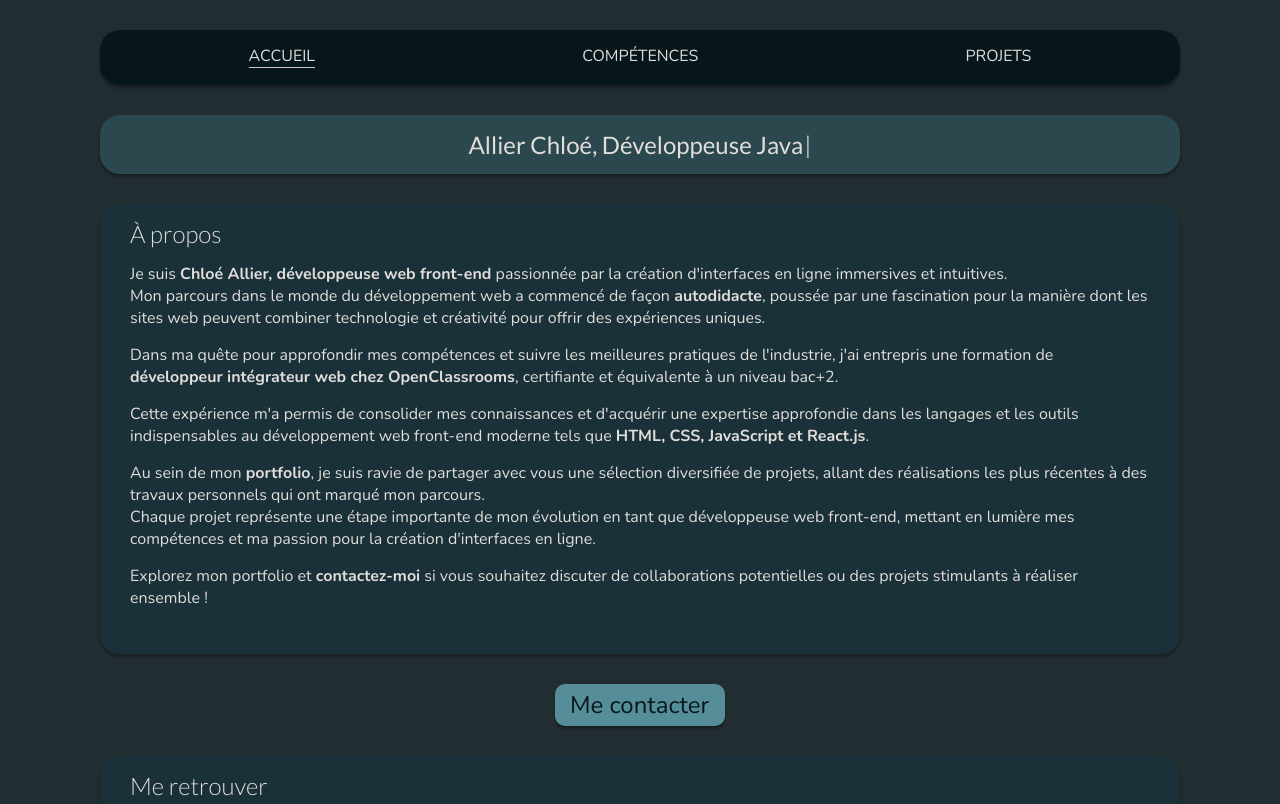
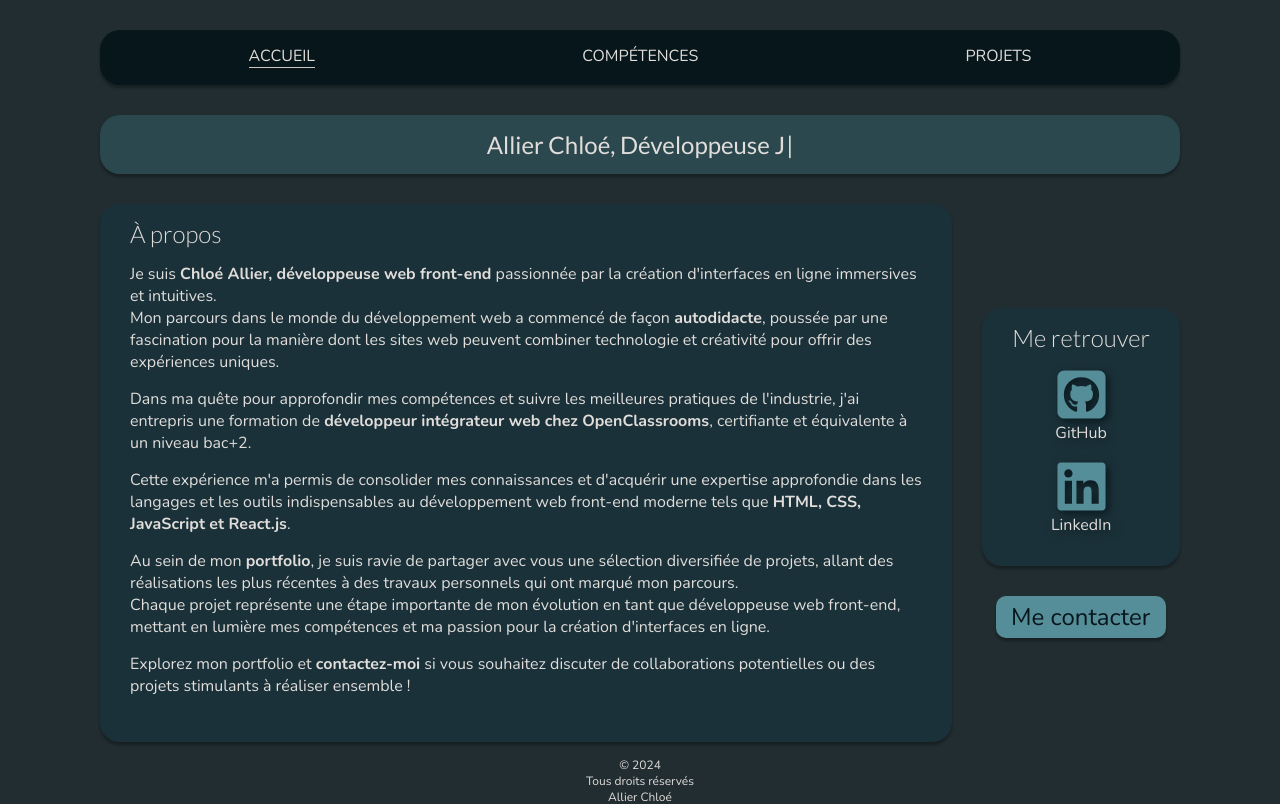
Before and after one commit to 01Chloe/Portfolio, a React (Vite) app: page / in a window 1280 px wide. Shown: the top 804 px of the page. Built offline with nearby package versions, Linux system fonts and the light colour scheme.

Commit message:
Change presentation about page desktop

```diff
--- a/public/data/projects.json
+++ b/public/data/projects.json
@@ -7,7 +7,6 @@
       "cover": "./img/pic/ArgentBank-desktop.PNG",
       "skills": ["React", "Redux", "Swagger"],
       "date": "Février 2024",
-      "tags": [],
       "links": [
         {
           "github": "https://github.com/01Chloe/ArgentBank-website"
@@ -21,7 +20,6 @@
       "cover": "./img/pic/OhMyFood-desktop.PNG",
       "skills": ["HTML", "SASS"],
       "date": "Septembre 2023",
-      "tags": [],
       "links": [
         {
           "github": "https://github.com/01Chloe/OhMyFood",
@@ -36,7 +34,6 @@
       "cover": "./img/pic/Kasa-desktop.PNG",
       "skills": ["HTML", "SASS", "React"],
       "date": "Décembre 2023",
-      "tags": [],
       "links": [
         {
           "github": "https://github.com/01Chloe/Kasa",
@@ -51,7 +48,6 @@
       "cover": "./img/pic/SpaceTourism-desktop.PNG",
       "skills": ["HTML", "SASS", "JS"],
       "date": "Mars 2023",
-      "tags": [],
       "links": [
         {
           "github": "https://github.com/01Chloe/Space-Tourism----FrontEnd-Mentor-Challenge",
@@ -66,7 +62,6 @@
       "cover": "./img/pic/SophieBluel-desktop.PNG",
       "skills": ["HTML", "CSS", "JS", "Postman"],
       "date": "Octobre 2023",
-      "tags": [],
       "links": [
         {
           "github": "https://github.com/01Chloe/Portfolio-Architecte-Sophie-Bluel"
@@ -80,7 +75,6 @@
       "cover": "./img/pic/Booki-desktop.PNG",
       "skills": ["HTML", "CSS"],
       "date": "Août 2023",
-      "tags": [],
       "links": []
     }
   ]
--- a/src/assets/styles/presentation.scss
+++ b/src/assets/styles/about.scss
@@ -35,15 +35,17 @@
       margin-bottom: 15px;
     }
   }
-  .arrow-bottom {
-    transition: transform 0.3s ease-out;
+  .btn-more-infos {
     position: absolute;
     bottom: 5px;
     left: 50%;
-    transform: translateX(-50%) rotate(0);
     width: 30px;
     height: 30px;
     z-index: 3;
+    transition: transform 0.3s ease-out;
+    transform: translateX(-50%) rotate(0);
+    background-color: transparent;
+    border: none;
     cursor: pointer;
   }
   &.open {
@@ -51,7 +53,7 @@
     &::after {
       background: transparent;
     }
-    .arrow-bottom {
+    .btn-more-infos {
       transform: translateX(-50%) rotate(-180deg);
     }
   }
@@ -82,13 +84,38 @@
   }
 }
 @media screen and (min-width: vars.$desktop) {
-  .section-about {
-    max-height: 2000px;
-    &::after {
-      background: transparent;
+  .about-container {
+    display: grid;
+    grid-template-areas:
+      "write write"
+      "about findme"
+      "about contact";
+    column-gap: 30px;
+    .section-typewriter {
+      grid-area: write;
     }
-    .arrow-bottom {
-      display: none;
+    .section-about {
+      margin: 0;
+      max-height: 2000px;
+      grid-area: about;
+      &::after {
+        background: transparent;
+      }
+      .btn-more-infos {
+        display: none;
+      }
+    }
+    .contact-btn {
+      grid-area: contact;
+      max-height: 42px;
+    }
+    .section-contact {
+      grid-area: findme;
+      margin-top: auto;
+      .about-logo-container {
+        flex-direction: column;
+        gap: 15px;
+      }
     }
   }
 }
--- a/src/assets/styles/project.scss
+++ b/src/assets/styles/project.scss
@@ -82,7 +82,6 @@
     .project-content {
       h3 {
         margin-bottom: 15px;
-        font-size: 2rem;
       }
       .project-date {
         margin-bottom: 30px;
--- a/src/components/Project.tsx
+++ b/src/components/Project.tsx
@@ -9,7 +9,6 @@ type ProjectProps = {
     cover: string
     skills: string[]
     date: string
-    tags: string[]
     links: { github?: string; demo?: string }[]
   }
 }
@@ -35,13 +34,21 @@ const Project = ({ item }: ProjectProps) => {
           (link: { github?: string; demo?: string }, index: number) => (
             <div className="projects-links-container" key={index}>
               {link.github && (
-                <a href={link.github} target="_blank">
+                <a
+                  href={link.github}
+                  target="_blank"
+                  aria-label={`Voir le code du site ${item.name}`}
+                >
                   GitHub
                 </a>
               )}
               {link.demo && (
-                <a href={link.demo} target="_blank">
-                  Aperçu
+                <a
+                  href={link.demo}
+                  target="_blank"
+                  aria-label={`Visiter le site ${item.name}`}
+                >
+                  Visiter
                 </a>
               )}
             </div>
--- a/src/index.scss
+++ b/src/index.scss
@@ -30,12 +30,12 @@ main {
 
 @media screen and (min-width: vars.$tablet) {
   #root {
-    padding: 30px 60px;
+    padding: 30px 60px 15px;
   }
 }
 
 @media screen and (min-width: vars.$desktop) {
   #root {
-    padding: 30px 100px;
+    padding: 30px 100px 15px;
   }
 }
--- a/src/pages/About.tsx
+++ b/src/pages/About.tsx
@@ -1,4 +1,4 @@
-import "../assets/styles/presentation.scss"
+import "../assets/styles/about.scss"
 import ContactBtn from "../components/ContactBtn"
 import Logo from "../components/Logo"
 import likedinLogo from "/img/icons/linkedin.svg"
@@ -10,7 +10,7 @@ import { useState } from "react"
 const About = () => {
   const [isAboutOpen, setIsAboutOpen] = useState(false)
   return (
-    <main>
+    <main className="about-container">
       <section className="section-typewriter">
         <Writer />
       </section>
@@ -53,12 +53,14 @@ const About = () => {
           souhaitez discuter de collaborations potentielles ou des projets
           stimulants à réaliser ensemble !
         </p>
+        <button className="btn-more-infos">
           <img
             src={ArrowBottom}
             alt="Voir le contenu"
             className="arrow-bottom"
             onClick={() => setIsAboutOpen(!isAboutOpen)}
           />
+        </button>
       </section>
       <ContactBtn />
       <section className="section-contact">
--- a/src/pages/Projects.tsx
+++ b/src/pages/Projects.tsx
@@ -11,14 +11,13 @@ const Projects = () => {
       cover: string
       skills: string[]
       date: string
-      tags: string[]
       links: { github?: string; demo?: string }[]
     }[]
   }>("/data/projects.json")
   return (
     <main>
       <section className="section-projects">
-        <h2>Projects</h2>
+        <h2>Projets</h2>
         <div className="projects-container">
           {Array.isArray(projectsList?.projects) &&
             projectsList.projects.map(
@@ -29,7 +28,6 @@ const Projects = () => {
                 cover: string
                 skills: string[]
                 date: string
-                tags: string[]
                 links: { github?: string; demo?: string }[]
               }) => <Project item={item} key={item.id} />
             )}
```
Lines whose indentation alone changed are shown as unchanged.
